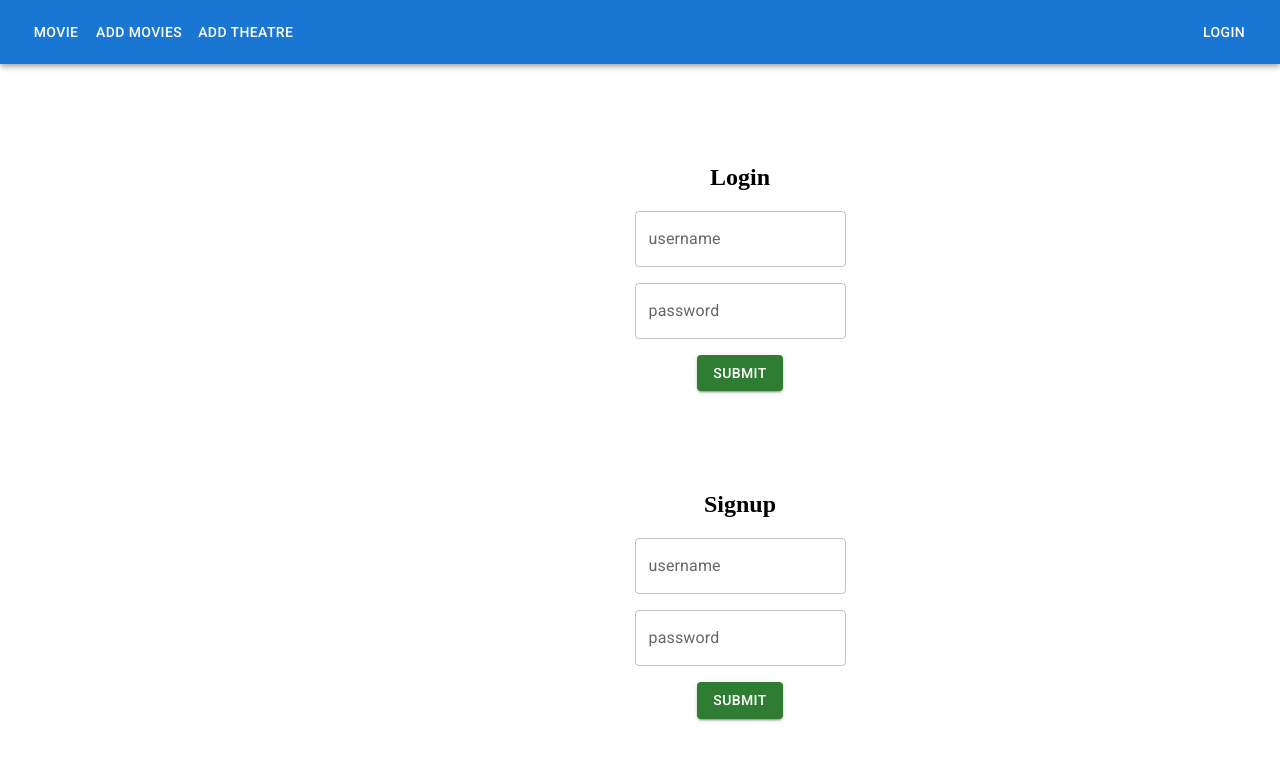
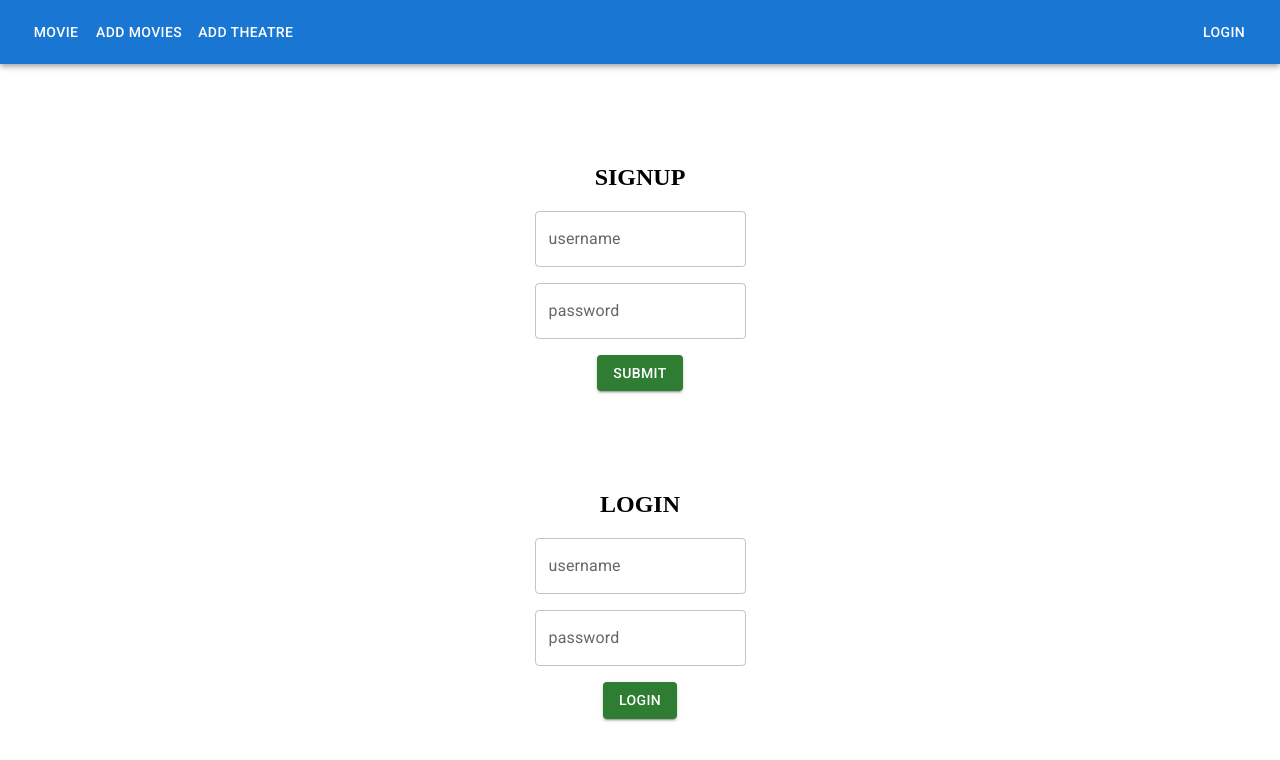
Before and after one commit to Bhagavath15/BookMyShowApp, a React (Vite) app: page / in a window 1280 px wide. Shown: the top 760 px of the page. Built offline with nearby package versions, Linux system fonts and the light colour scheme.

Commit message:
bookmyshow

```diff
--- a/src/App.css
+++ b/src/App.css
@@ -83,5 +83,5 @@ body {
   text-align: center;
   margin: 100px auto;
   min-width: 500px;
-  margin-left: 200px;
+  padding: '30px'
 }
--- a/src/Home.jsx
+++ b/src/Home.jsx
@@ -3,10 +3,13 @@ import Button from '@mui/material/Button';
 import TextField from '@mui/material/TextField';
 import { useNavigate } from "react-router-dom";
 import { useState } from "react";
+import Card from '@mui/material/Card';
+import CardActions from '@mui/material/CardActions';
+import CardContent from '@mui/material/CardContent';
 
 export function Home() {
     return (
-        <div><Login /><Signin /></div>
+        <div><Signin /><Login /></div>
 
     );
 }
@@ -46,8 +49,9 @@ function Login() {
         }
     });
     return (
+
         <form onSubmit={formik.handleSubmit} className='loginform'>
-            <h2>Login</h2>
+            <h2>LOGIN</h2>
             <div className='loginfield'>
                 <TextField
                     name='username'
@@ -61,7 +65,7 @@ function Login() {
                     label="password"
                     name="password"
                     variant="outlined" />
-                <Button color={formstate} type='submit' variant="contained">{formstate === "success" ? "submit" : "retry"}</Button>
+                <Button color={formstate} type='submit' variant="contained">{formstate === "success" ? "LOGIN" : "RETRY"}</Button>
             </div>
 
         </form>
@@ -100,8 +104,9 @@ function Signin() {
         navigate("/")
     };
     return (
+
         <form onSubmit={formik.handleSubmit} className='loginform'>
-            <h2>Signup</h2>
+            <h2>SIGNUP</h2>
             <div className='loginfield'>
                 <TextField
                     placeholder="username"
```
